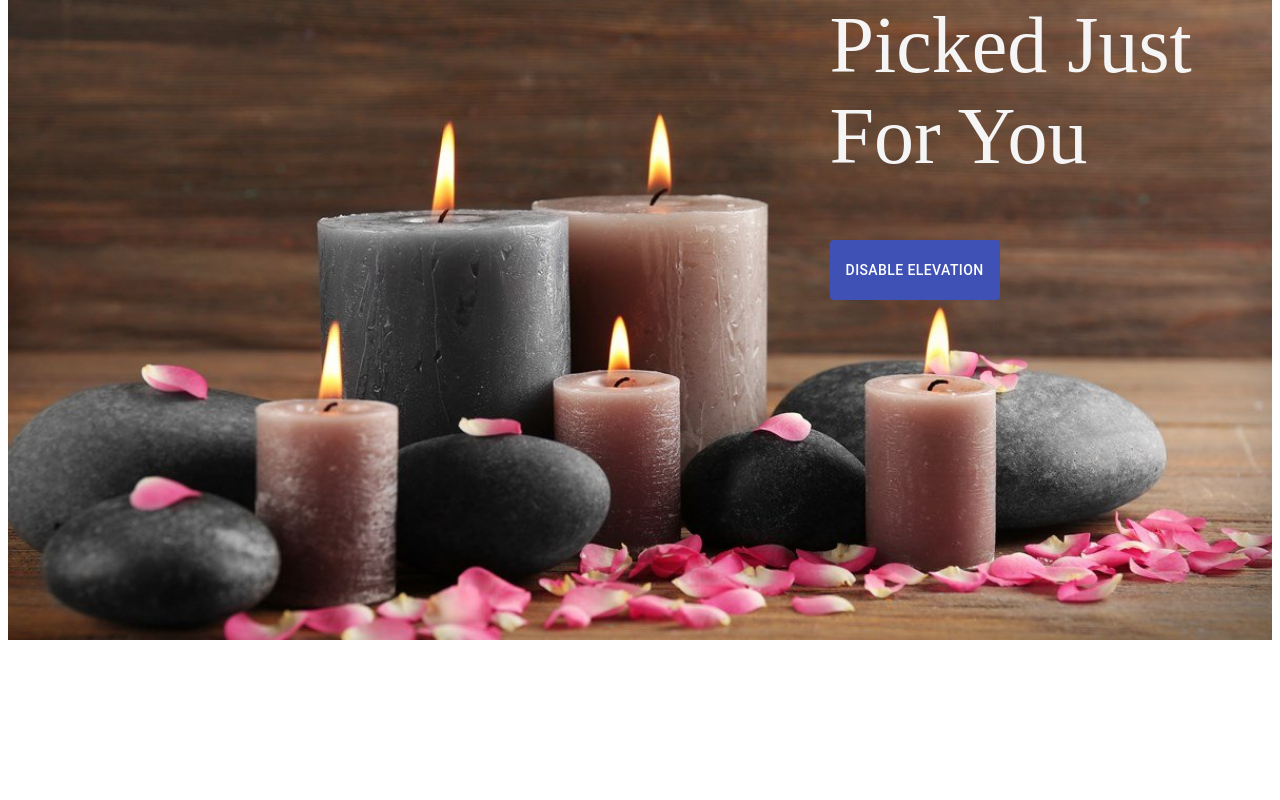
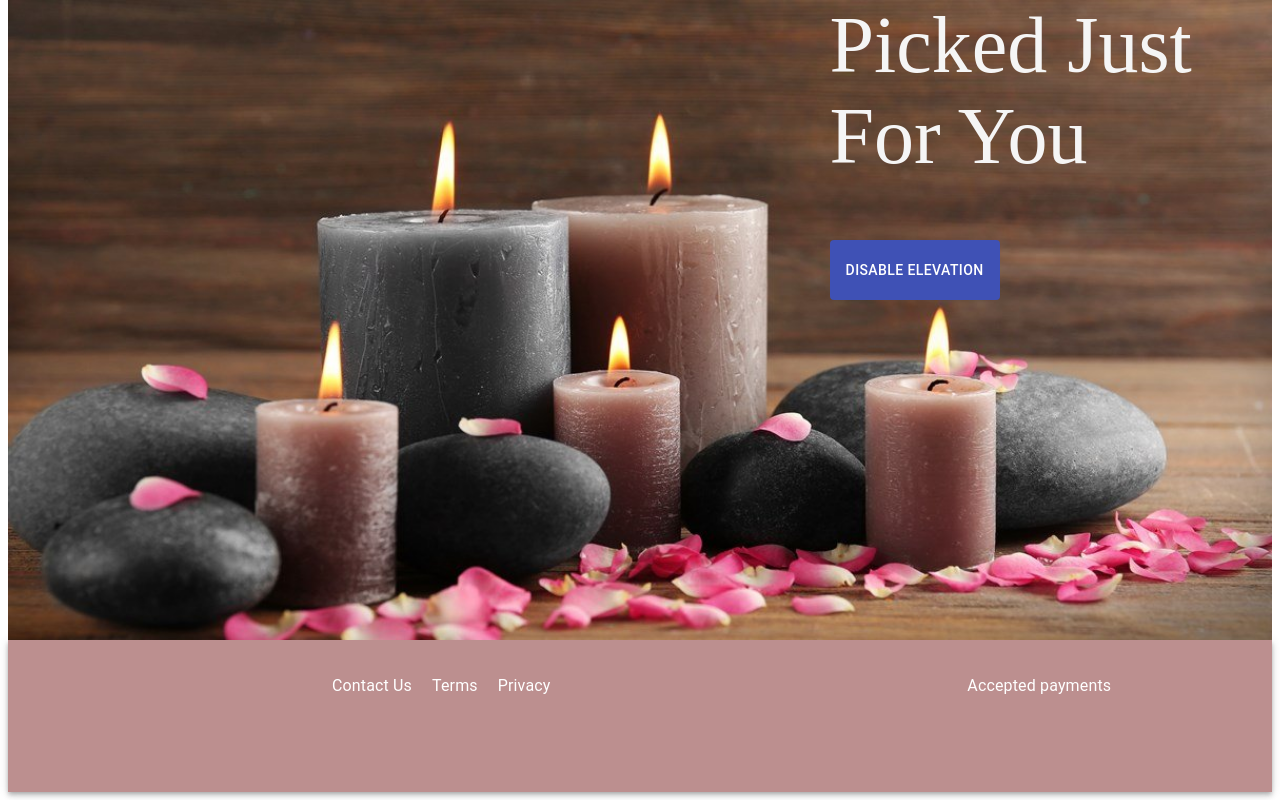
Before and after one commit to harukakato35/StressBox, a React (Create React App) app: page / in a window 1280 px wide. Shown: the part 258-1058 px from the top of the page. Before the commit the page ends 906 px from the top, so only its background shows below. Built offline with nearby package versions, Linux system fonts and the light colour scheme.

Commit message:
adding a footer

```diff
--- /dev/null
+++ b/src/components/BasicComponents/Footer.js
@@ -0,0 +1,60 @@
+import React from 'react';
+import AppBar from '@material-ui/core/AppBar';
+import Toolbar from '@material-ui/core/Toolbar';
+import IconButton from '@material-ui/core/IconButton';
+import Typography from '@material-ui/core/Typography';
+import { makeStyles } from '@material-ui/core/styles';
+import Paper from '@material-ui/core/Paper';
+import Grid from '@material-ui/core/Grid';
+
+const useStyles = makeStyles((theme) => ({
+    root: {
+        flexGrow: 1,
+    },
+    menuButton: {
+        marginRight: theme.spacing(2),
+    },
+    toolbar: {
+        minHeight: 128,
+        alignItems: 'flex-start',
+        paddingTop: theme.spacing(1),
+        paddingBottom: theme.spacing(2),
+    },
+    title: {
+        flexGrow: 1,
+        display: 'flex',
+        paddingTop: 10,
+        paddingLeft: 300,
+        color: 'white',
+        position: 'relative',
+    },
+    appBar: {
+        backgroundColor: '#BC8F8F',
+        height: '10%',
+    },
+    p1:{
+        paddingRight: 20,
+    },
+
+}));
+
+export default function Footer() {
+    const classes = useStyles();
+
+    return (
+        <div className={classes.root}>
+            <AppBar position="static"　className={classes.appBar}>
+                <Toolbar className={classes.toolbar}>
+                    <Typography className={classes.title} >
+                        <p className={classes.p1}>Contact Us</p>
+                        <p className={classes.p1}>Terms</p>
+                        <p >Privacy</p>
+                    </Typography>
+                    <Typography className={classes.title} >
+                        <p className={classes.p1}>Accepted payments</p>
+                    </Typography>
+                </Toolbar>
+            </AppBar>
+        </div>
+    );
+}
--- a/src/components/Top.js
+++ b/src/components/Top.js
@@ -1,6 +1,7 @@
 import React from 'react';
 import { makeStyles } from '@material-ui/core/styles';
-import Header from './Header';
+import Header from './BasicComponents/Header';
+import Footer from './BasicComponents/Footer';
 import Box from '@material-ui/core/Box';
 import Container from '@material-ui/core/Container';
 import candles from './Picture/candles.jpg';
@@ -48,6 +49,7 @@ export default function Top() {
                     </Button>
                     <p className={classes.p}>Picked Just <br></br>For You</p>
                 </Box>
+            <Footer/>
         </React.Fragment>
     );
 }
```
Also changed, not shown: src/components/BasicComponents/Header.js (renamed from src/components/Header.js), 1 other file (tests, documents, lock files or other folders).
